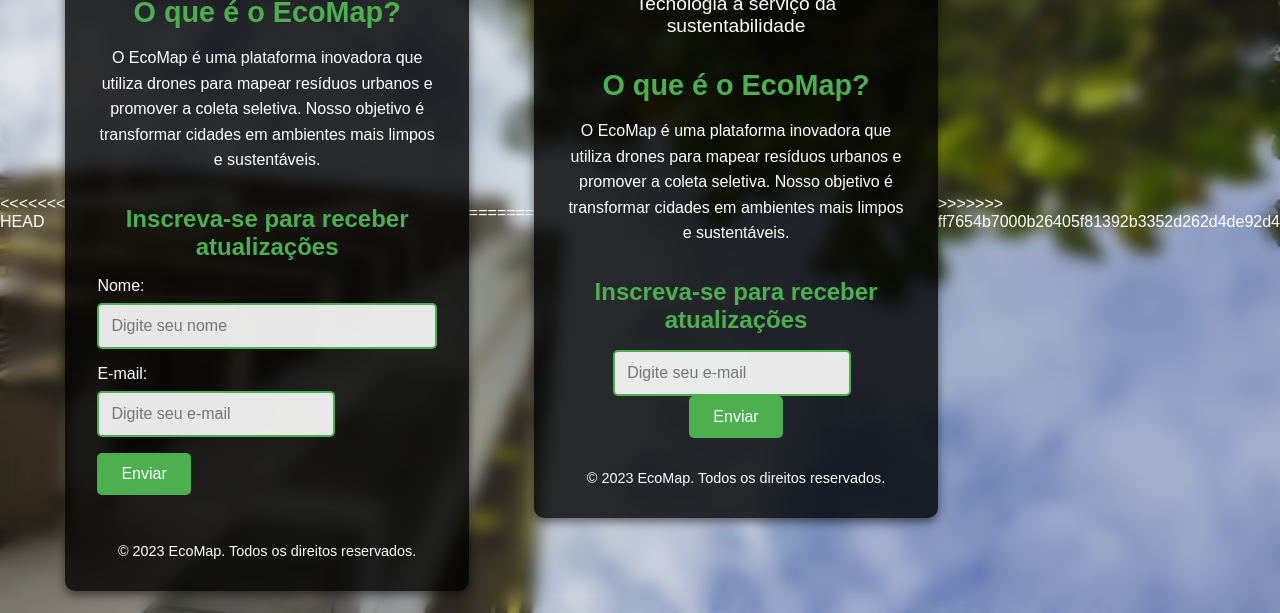
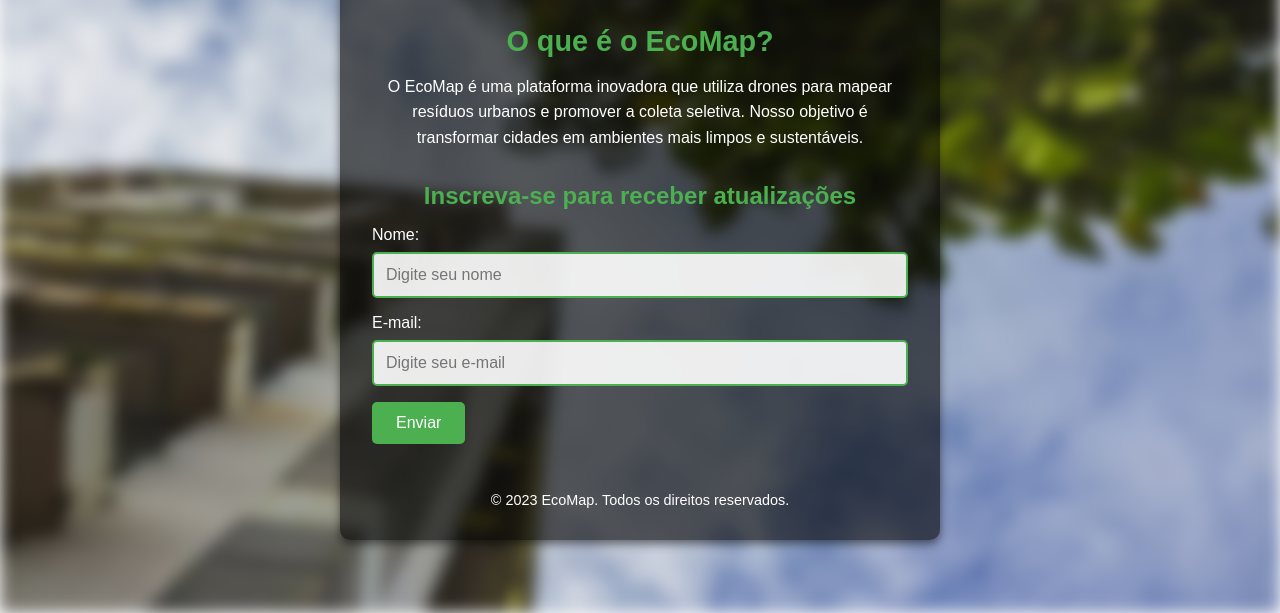
Before and after one commit to robsonrccha/ecomap_landingpage, a website: page index.html in a window 1280 px wide. Shown: the part 187-800 px from the top of the page. Drawn offline with Linux system fonts and the light colour scheme.

Commit message:
updates3

```diff
--- a/index.html
+++ b/index.html
@@ -1,4 +1,3 @@
-<<<<<<< HEAD
 <!DOCTYPE html>
 <html lang="pt-BR">
 <head>
@@ -47,45 +46,3 @@
     </footer>
   </div>
 </body>
-=======
-<!DOCTYPE html>
-<html lang="pt-BR">
-<head>
-  <meta charset="UTF-8">
-  <meta name="viewport" content="width=device-width, initial-scale=1.0">
-  <title>EcoMap - Mapeamento Sustentável</title>
-  <link rel="stylesheet" href="styles.css">
-</head>
-<body>
-  <div class="container">
-    <header>
-      <h1>EcoMap</h1>
-      <p class="subtitle">Tecnologia a serviço da sustentabilidade</p>
-    </header>
-
-    <main>
-      <section class="description">
-        <h2>O que é o EcoMap?</h2>
-        <p>
-          O EcoMap é uma plataforma inovadora que utiliza drones para mapear resíduos urbanos e promover a coleta seletiva.
-          Nosso objetivo é transformar cidades em ambientes mais limpos e sustentáveis.
-        </p>
-      </section>
-
-      <section class="form-section">
-        <h2>Inscreva-se para receber atualizações</h2>
-        <form id="emailForm" name="emailForm" netlify action="/obrigado.html">
-          <input type="email" id="email" name="email" placeholder="Digite seu e-mail" required>
-          <button type="submit">Enviar</button>
-        </form>
-        <p class="message" id="message"></p>
-      </section>
-    </main>
-
-    <footer>
-      <p>&copy; 2023 EcoMap. Todos os direitos reservados.</p>
-    </footer>
-  </div>
-</body>
->>>>>>> ff7654b7000b26405f81392b3352d262d4de92d4
-</html>
--- a/styles.css
+++ b/styles.css
@@ -131,109 +131,3 @@ footer {
   font-size: 0.9rem;
   color: #fff;
 }
-
-/* Reset básico */
-* {
-    margin: 0;
-    padding: 0;
-    box-sizing: border-box;
-  }
-
-  body {
-    font-family: Arial, sans-serif;
-    background-image: url('photos/ecomap_photo.avif'); /* Imagem local */
-    background-size: cover;
-    background-position: center;
-    background-repeat: no-repeat;
-    color: #fff;
-    display: flex;
-    justify-content: center;
-    align-items: center;
-    height: 100vh;
-  }
-
-  .container {
-    background-color: rgba(0, 0, 0, 0.8); /* Fundo escuro com menos transparência */
-    padding: 2rem;
-    border-radius: 10px;
-    text-align: center;
-    max-width: 600px;
-    width: 100%;
-    box-shadow: 0 4px 10px rgba(0, 0, 0, 0.5); /* Sombra para destacar a caixa */
-  }
-
-  header h1 {
-    font-size: 2.5rem;
-    color: #4CAF50; /* Verde */
-    margin-bottom: 0.5rem;
-  }
-
-  header .subtitle {
-    font-size: 1.2rem;
-    color: #fff;
-    margin-bottom: 2rem;
-  }
-
-  .description h2 {
-    font-size: 1.8rem;
-    color: #4CAF50; /* Verde */
-    margin-bottom: 1rem;
-  }
-
-  .description p {
-    font-size: 1rem;
-    color: #fff;
-    line-height: 1.6;
-    margin-bottom: 2rem;
-  }
-
-  .form-section h2 {
-    font-size: 1.5rem;
-    color: #4CAF50; /* Verde */
-    margin-bottom: 1rem;
-  }
-
-  form {
-    display: flex;
-    justify-content: center;
-    align-items: center;
-    margin-bottom: 1rem;
-  }
-
-  input[type="email"] {
-    padding: 0.75rem;
-    font-size: 1rem;
-    border: 2px solid #4CAF50; /* Verde */
-    border-radius: 5px;
-    width: 70%;
-    margin-right: 0.5rem;
-    background-color: rgba(255, 255, 255, 0.9); /* Fundo do input mais claro */
-    color: #333;
-  }
-
-  button {
-    padding: 0.75rem 1.5rem;
-    font-size: 1rem;
-    background-color: #4CAF50; /* Verde */
-    color: #fff;
-    border: none;
-    border-radius: 5px;
-    cursor: pointer;
-    transition: background-color 0.3s ease;
-  }
-
-  button:hover {
-    background-color: #45a049; /* Verde mais escuro */
-  }
-
-  .message {
-    margin-top: 1rem;
-    font-size: 0.9rem;
-    color: #ff4444; /* Vermelho para mensagens de erro */
-  }
-
-  footer {
-    margin-top: 2rem;
-    font-size: 0.9rem;
-    color: #fff;
-  }
```
